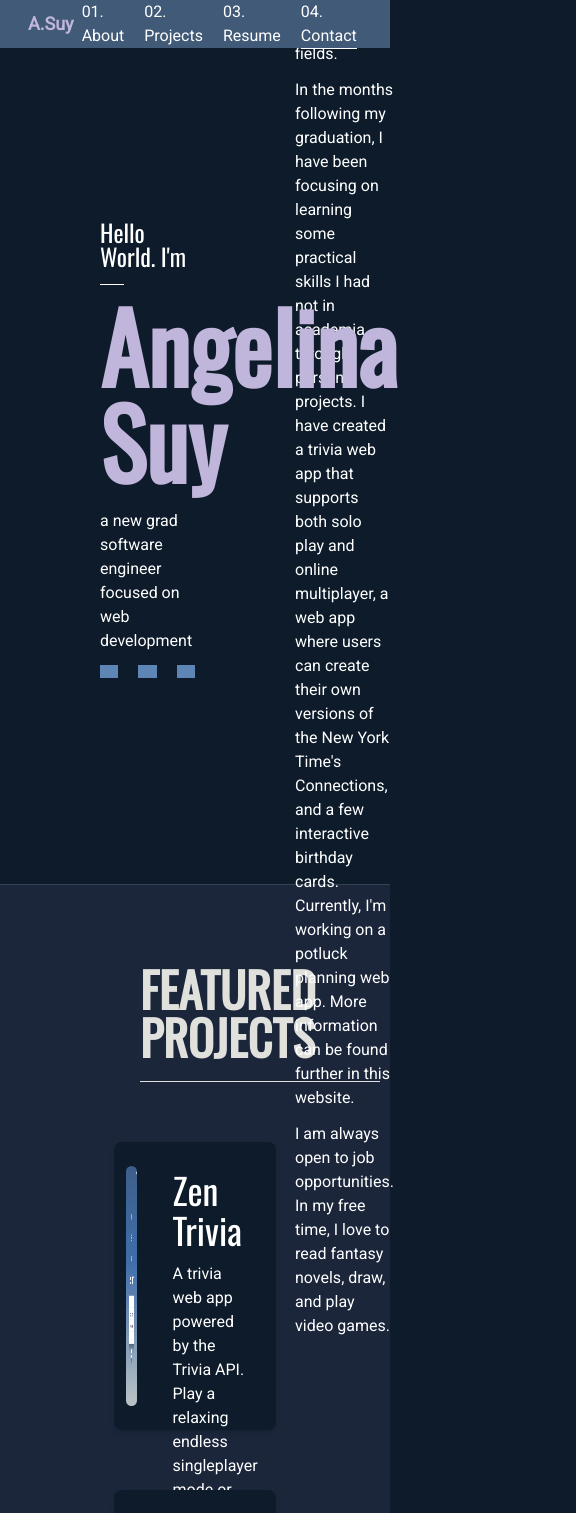
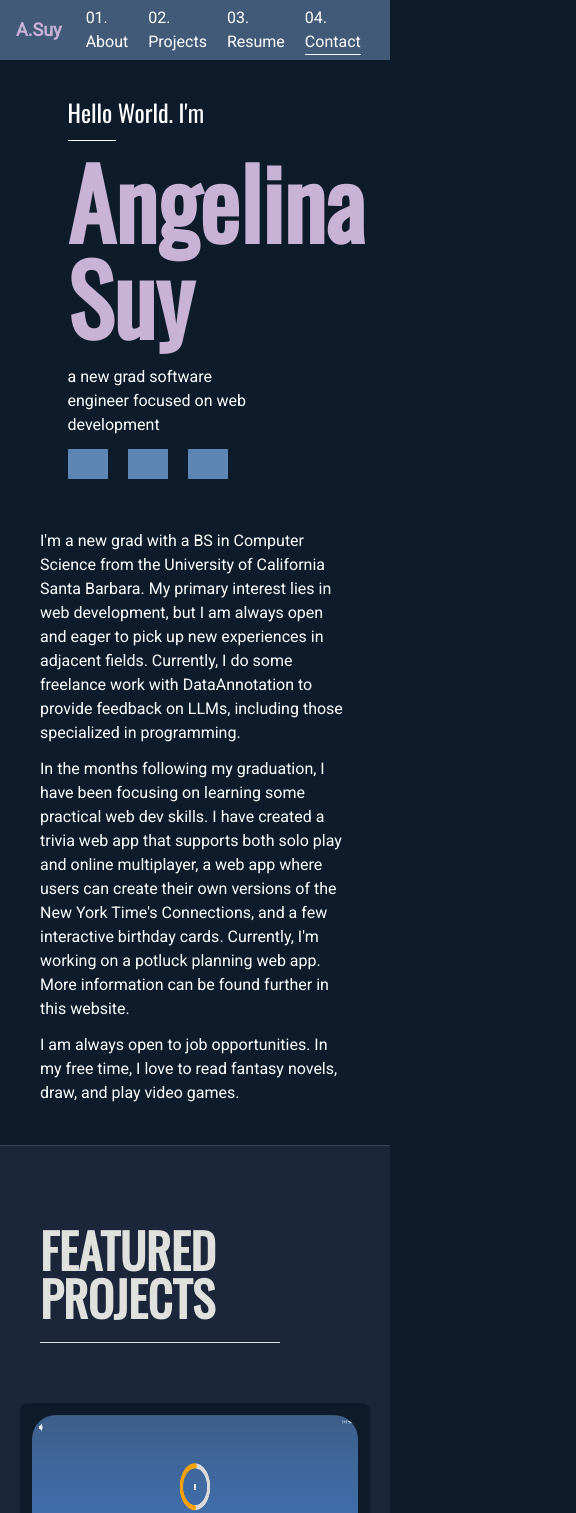
Before and after one commit to ahjsuy/portfolio, a Next.js app: page / in a window 390 px wide. Shown: the top 1513 px of the page, 576 px wide, since content can reach past the window. Built offline with nearby package versions, Linux system fonts and the light colour scheme; grey boxes are pictures that could not be loaded.

Commit message:
updated resume, added mobile dimensions

```diff
--- a/package.json
+++ b/package.json
@@ -12,7 +12,8 @@
     "@formspree/react": "^3.0.0",
     "next": "15.3.1",
     "react": "^19.0.0",
-    "react-dom": "^19.0.0"
+    "react-dom": "^19.0.0",
+    "react-responsive": "^10.0.1"
   },
   "devDependencies": {
     "@eslint/eslintrc": "^3",
--- a/src/app/components/navbar.tsx
+++ b/src/app/components/navbar.tsx
@@ -7,8 +7,9 @@ interface Props {
   projects: React.RefObject<HTMLElement | null>;
   resume: React.RefObject<HTMLElement | null>;
   contact: React.RefObject<HTMLElement | null>;
+  isMobile: boolean;
 }
-const Navbar = ({ about, projects, resume, contact }: Props) => {
+const Navbar = ({ about, projects, resume, contact, isMobile }: Props) => {
   const threshold = 0.1;
   const elementInViewport: boolean[] = [
     useCheckInViewport(about, threshold),
@@ -37,8 +38,8 @@ const Navbar = ({ about, projects, resume, contact }: Props) => {
   };
 
   return (
-    <div className="flex fixed items-center justify-between bg-[#415A77] h-12 w-screen pr-10 z-50">
-      <h1 className="font-extrabold text-lg justify-start p-[.25rem] pl-2 pr-2 ml-5 animated-color rounded-md">
+    <div className="flex fixed items-center justify-between bg-[#415A77] h-15 sm:h-12 w-screen pr-10 z-50">
+      <h1 className="font-extrabold text-lg justify-start p-[.25rem] pl-2 pr-2 sm:ml-5 m-2 mr-4 animated-color rounded-md">
         A.Suy
       </h1>
       <div className="space-x-5 justify-end flex flex-row">
--- a/src/app/components/projectCard.tsx
+++ b/src/app/components/projectCard.tsx
@@ -27,12 +27,12 @@ const ProjectCard = ({
     <div
       className={
         elementInViewport
-          ? "project-card flex flex-row bg-[#0d1b2a] p-3 text-white rounded-lg shadow-md text-black place-items-center scale scale-up "
-          : "project-card flex flex-row bg-[#0d1b2a] p-3 text-white rounded-lg shadow-md text-black place-items-center scale scale-down"
+          ? "project-card flex flex-col sm:flex-row bg-[#0d1b2a] p-3 text-white rounded-lg shadow-md place-items-center scale scale-up "
+          : "project-card flex flex-col sm:flex-row bg-[#0d1b2a] p-3 text-white rounded-lg shadow-mdplace-items-center scale scale-down"
       }
       ref={ref}
     >
-      <div className="w-[30rem] h-[15rem] relative">
+      <div className="w-[100%] h-[15rem] sm:w-[30rem] sm:h-[15rem] relative">
         <Image
           className=""
           alt=""
@@ -44,13 +44,13 @@ const ProjectCard = ({
         />
       </div>
 
-      <div className="m-3 p-1 pb-0 flex flex-col justify-between w-[75%] h-[15rem] ">
-        <h1 className="text-4xl font-oswald ml-5">{title}</h1>
-        <p className="ml-5 mt-3 mb-5">{description}</p>
-        <div className="flex flex-row gap-[.5rem] text-sm ml-5">
+      <div className="m-3 sm:p-1 pb-0 flex flex-col justify-between w-[75%] ">
+        <h1 className="text-4xl font-oswald sm:ml-5 mt-2 mb-2">{title}</h1>
+        <p className="sm:ml-5 sm:mt-3 sm:mb-5 mb-2">{description}</p>
+        <div className="flex flex-row flex-wrap gap-[.5rem] text-sm sm:ml-5 ">
           {tools?.map((item, index) => (
             <div
-              className="bg-[#778DA9] display-inline place-content-center pl-2 pr-2 rounded-3xl h-[100%]"
+              className="bg-[#778DA9] display-inline place-content-center pl-2 pr-2 rounded-3xl h-[1.25rem]"
               key={index}
             >
               {" "}
@@ -58,7 +58,7 @@ const ProjectCard = ({
             </div>
           ))}
         </div>
-        <div className="flex flex-row m-3 mb-0 mt-auto">
+        <div className="flex flex-row sm:m-3 mb-0 mt-auto">
           <div className="flex w-full justify-end">
             {visitLink && (
               <button
--- a/src/app/layout.tsx
+++ b/src/app/layout.tsx
@@ -36,6 +36,7 @@ export default function RootLayout({
   return (
     <html lang="en">
       <head>
+        <meta name="viewport" content="width=device-width, initial-scale=1" />
         <link
           rel="stylesheet"
           type="text/css"
--- a/src/app/page.tsx
+++ b/src/app/page.tsx
@@ -5,6 +5,7 @@ import Navbar from "./components/navbar";
 import ProjectCard from "./components/projectCard";
 import { useCheckInViewport } from "./functions/checkInViewport";
 import { useForm, ValidationError } from "@formspree/react";
+import { useMediaQuery } from "react-responsive";
 
 export default function Home() {
   const [state, handleSubmit] = useForm("xqaqvyvb");
@@ -23,6 +24,8 @@ export default function Home() {
   const happyCowsRef = useRef<HTMLDivElement | null>(null);
 
   const basePath = process.env.NODE_ENV === "production" ? "/portfolio" : "";
+
+  const isMobile = useMediaQuery({ maxWidth: 767 });
 
   const projectsList = [
     <ProjectCard
@@ -95,13 +98,15 @@ export default function Home() {
     "https://cdn.jsdelivr.net/gh/devicons/devicon@latest/icons/storybook/storybook-original-wordmark.svg",
   ];
 
-  const svgSize = "72rem";
+  const svgSize = isMobile ? "50rem" : "72rem";
 
   useEffect(() => {
-    window.scrollTo({
-      top: 120,
-      behavior: "smooth",
-    });
+    if (!isMobile) {
+      window.scrollTo({
+        top: 120,
+        behavior: "smooth",
+      });
+    }
   }, []);
 
   return (
@@ -111,15 +116,16 @@ export default function Home() {
         projects={projects}
         resume={resume}
         contact={contact}
+        isMobile={isMobile}
       />
-      <div className="pt-10">
+      <div className="sm:pt-10 pt-25">
         <section
           id="about"
           ref={about}
-          className="scroll-mt-10 pl-20 pr-20 relative"
+          className="scroll-mt-10 p-0 sm:pl-20 sm:pr-20 relative"
         >
-          <div className="flex space-x-15 h-screen place-items-center">
-            <div className="flex flex-col justify-items-center pl-5 w-6/12 space-y-3">
+          <div className="flex flex-col sm:flex-row space-x-15 sm:h-screen place-items-center">
+            <div className="flex flex-col justify-items-center sm:pl-5 w-6/12 space-y-3">
               <h2 className="text-5xl animated-slide font-oswald">
                 Hello World. I<span>&apos;</span>m
               </h2>
@@ -158,14 +164,16 @@ export default function Home() {
                 I<span>&apos;</span>m a new grad with a BS in Computer Science
                 from the University of California Santa Barbara. My primary
                 interest lies in web development, but I am always open and eager
-                to pick up new experiences in adjacent fields.
+                to pick up new experiences in adjacent fields. Currently, I do
+                some freelance work with DataAnnotation to provide feedback on
+                LLMs, including those specialized in programming.
               </p>
               <p>
                 In the months following my graduation, I have been focusing on
-                learning some practical skills I had not in academia through
-                personal projects. I have created a trivia web app that supports
-                both solo play and online multiplayer, a web app where users can
-                create their own versions of the New York Time
+                learning some practical web dev skills. I have created a trivia
+                web app that supports both solo play and online multiplayer, a
+                web app where users can create their own versions of the New
+                York Time
                 <span>&apos;</span>s Connections, and a few interactive birthday
                 cards. Currently, I<span>&apos;</span>m working on a potluck
                 planning web app. More information can be found further in this
@@ -179,30 +187,33 @@ export default function Home() {
           </div>
         </section>
         <section
-          className="flex-col justify-center place-content-center bg-[#1B263B] text-[#E0E1DD] p-15 pt-0 border-t border-gray-700"
+          className="flex-col justify-center place-content-center bg-[#1B263B] text-[#E0E1DD] sm:p-15 pt-0 border-t border-gray-700"
           id="projects"
           ref={projects}
         >
-          <h1 className="font-oswald text-5xl font-bold ml-20 mt-20">
+          <h1 className="font-oswald text-5xl font-bold ml-10 sm:ml-20 mt-20 sm:mt-10">
             FEATURED PROJECTS
           </h1>
           <hr
             className={
               projectsInViewport
-                ? "ml-20 mt-5 mb-10 w-[15rem] animated-grow-from-middle"
-                : "ml-20 mt-5 mb-10 w-[15rem]"
+                ? "sm:ml-20 ml-10 mt-5 mb-10 w-[15rem] animated-grow-from-middle"
+                : "sm:ml-20 ml-10 mt-5 mb-10 w-[15rem]"
             }
           ></hr>
           <div className="flex flex-col place-items-center">
             {projectsList.map((item, index) => (
-              <div className="m-5 mb-10 max-w-[60%]" key={index}>
+              <div
+                className="m-5 mb-10 max-w-[92%] sm:max-w-[60%] "
+                key={index}
+              >
                 {item}
               </div>
             ))}
           </div>
         </section>
         <section
-          className="flex-col justify-center place-content-center p-20 pb-5 border-t border-gray-700"
+          className="flex-col justify-center place-content-center p-10 sm:p-20 pb-5 border-t border-gray-700"
           id="resume"
           ref={resume}
         >
@@ -217,7 +228,7 @@ export default function Home() {
           <div className="flex flex-col gap-5 text-center">
             <h2>Languages</h2>
             <div className="h-[20%] w-full flex flex-row place-content-center">
-              <div className="m-5 pt-4 hvr-float-shadow">
+              <div className="sm:m-5 sm:pt-4 m-1 hvr-float-shadow">
                 <img
                   height={svgSize}
                   width={svgSize}
@@ -226,7 +237,10 @@ export default function Home() {
                 />
               </div>
               {skills_languages.map((item, index) => (
-                <div key={index} className="m-5 pt-4 hvr-float-shadow">
+                <div
+                  key={index}
+                  className="sm:m-5 sm:pt-4 m-1 hvr-float-shadow"
+                >
                   <img height={svgSize} width={svgSize} src={item} alt="" />
                 </div>
               ))}
@@ -237,12 +251,12 @@ export default function Home() {
                 item.includes("express") ? (
                   <div
                     key={index}
-                    className="m-5 pt-4 hvr-float-shadow white-icon"
+                    className="sm:m-5 sm:pt-4 hvr-float-shadow white-icon"
                   >
                     <img height={svgSize} width={svgSize} src={item} alt="" />
                   </div>
                 ) : (
-                  <div key={index} className="m-5 pt-4 hvr-float-shadow">
+                  <div key={index} className="sm:m-5 sm:pt-4 hvr-float-shadow">
                     <img height={svgSize} width={svgSize} src={item} alt="" />
                   </div>
                 )
@@ -251,11 +265,11 @@ export default function Home() {
             <h2>Developer Tools</h2>
             <div className="h-[20%] w-full flex flex-row place-content-center">
               {skills_technologies.map((item, index) => (
-                <div key={index} className="m-5 pt-4 hvr-float-shadow">
+                <div key={index} className="sm:m-5 sm:pt-4 hvr-float-shadow">
                   <img height={svgSize} width={svgSize} src={item} alt="" />
                 </div>
               ))}
-              <div className="m-5 pt-4 hvr-float-shadow">
+              <div className="sm:m-5 sm:pt-4 hvr-float-shadow">
                 <img
                   height={svgSize}
                   width={svgSize}
@@ -263,7 +277,7 @@ export default function Home() {
                   alt=""
                 />
               </div>
-              <div className="m-5 pt-4 hvr-float-shadow">
+              <div className="sm:m-5 sm:pt-4 hvr-float-shadow">
                 <img
                   height={svgSize}
                   width={svgSize}
@@ -301,19 +315,21 @@ export default function Home() {
           </div>
         </section>
         <section
-          className="bg-[#1B263B] flex flex-col justify-center place-content-center p-20 border-t border-gray-700"
+          className="bg-[#1B263B] flex flex-col justify-center place-content-center sm:p-20 border-t border-gray-700"
           id="contact"
           ref={contact}
         >
-          <h1 className="font-oswald text-5xl font-bold">CONTACT</h1>
+          <h1 className="font-oswald text-5xl font-bold mt-10 ml-10 sm:mt-0">
+            CONTACT
+          </h1>
           <hr
             className={
               contactInViewport
-                ? "mt-5 mb-10 w-[15rem] animated-grow-from-middle"
-                : "mt-5 mb-10 w-[15rem]"
+                ? "ml-10 mt-5 mb-10 w-[15rem] animated-grow-from-middle"
+                : "ml-10 mt-5 mb-10 w-[15rem]"
             }
           ></hr>
-          <div className="bg-[#0d1b2a] place-content-center text-center p-20 pb-15 pt-10 m-auto border border-gray-700 rounded-xl w-[50%]">
+          <div className="bg-[#0d1b2a] place-content-center text-center sm:p-20 p-10 pb-15 pt-10 m-auto border border-gray-700 rounded-xl w-[95%] sm:w-[50%]">
             <form
               onSubmit={handleSubmit}
               action="https://formspree.io/f/xqaqvyvb"
```
Also changed, not shown: 2 other files (tests, documents, lock files or other folders).
